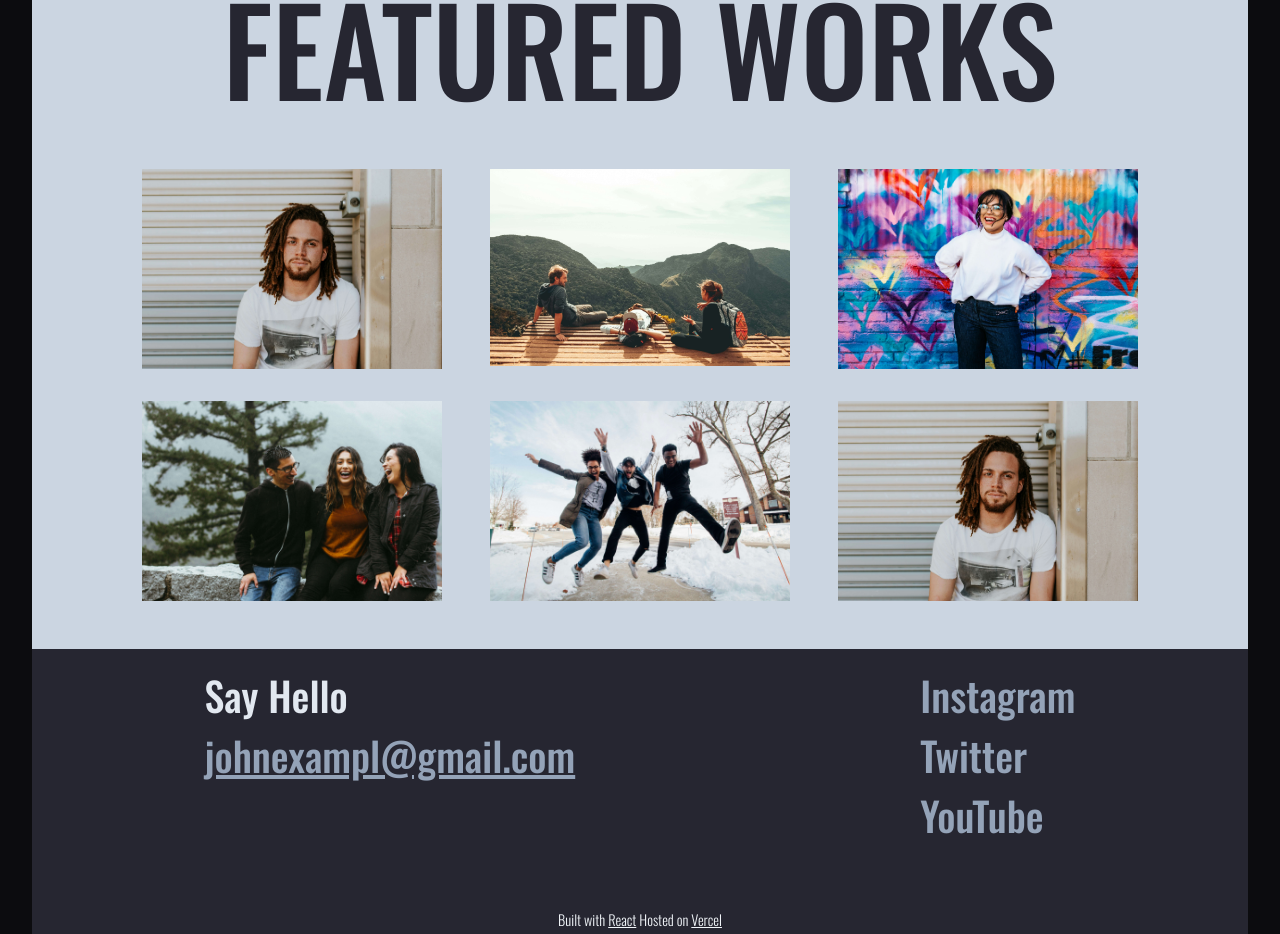
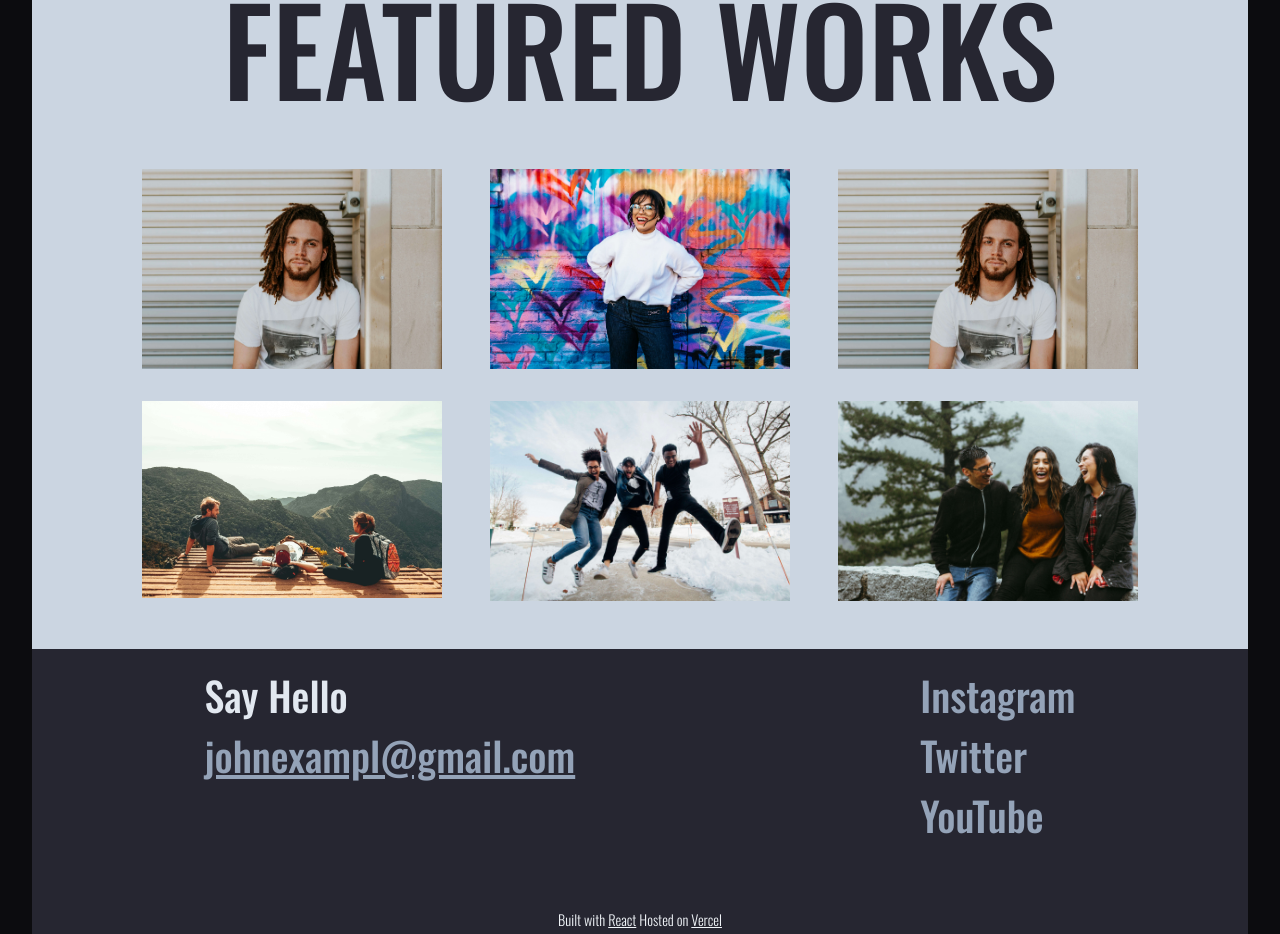
Before and after one commit to Thebuilderekes/give-a-thing, a React (Vite) app: page / in a window 1280 px wide. Shown: the part 1307-2241 px from the top of the page. Built offline with nearby package versions, Linux system fonts and the light colour scheme.

Commit message:
testing:img path

```diff
--- a/src/pages/HomePage/HomePage.jsx
+++ b/src/pages/HomePage/HomePage.jsx
@@ -5,38 +5,45 @@ import Gallery from '../../components/Gallery/Gallery';
 import Divider from '../../components/Shared/Divider/Divider';
 import Footer from '../../components/Shared/Footer/Footer';
 import JohnImage from '../../assets/jumping.jpg';
+import img1 from "../../assets/dread.jpg";
+import img2 from "../../assets/girl.jpg";
+import img3 from "../../assets/dread.jpg";
+import img4 from "../../assets/edidie.jpg";
+import img5 from "../../assets/people.jpg";
+import img6 from "../../assets/girlssmiling.jpg";
 const HomePage = () => {
   const images = [
     {
-      id: 1, // Unique identifier for each image (recommended)
-      src: '../src/assets/dread.jpg',
-      alt: 'A person with dreadlocks hairstyle', // Descriptive alt text
+      id: 1,
+      src: img1,
+      alt: 'A person with dreadlocks hairstyle',
     },
     {
       id: 2,
-      src: '../src/assets/edidie.jpg',
+      src: img2,
+
+      alt: 'A young girl wearing a white top on jeans laughing',
+    },
+    {
+      id: 3,
+      src: img3,
+      alt: 'A person with dreadlocks hairstyle',
+    },
+    {
+      id: 4,
+      src: img4,
       alt: 'People sitting on the edge of wooden floor overlooking mountains',
     },
     {
-      id: 3,
-      src: '../src/assets/girl.jpg',
-      alt: 'A young girl wearing a white top on jeans laughing',
-    },
-    {
-      id: 4,
-      src: '../src/assets/girlssmiling.jpg',
-      alt: 'one man and two women sitting and having a chat',
-    },
-    {
       id: 5,
-      src: '../src/assets/people.jpg',
-      alt: 'A group of people jumping in excitement with legs spread apart',
+      src: img5,
+      alt: 'A group of people jumping in excitement with arms and legs spread apart',
     },
 
     {
-      id: 6, // Add an ID if originally missing
-      src: '../src/assets/dread.jpg',
-      alt: 'Another person with dreadlocks hairstyle (if applicable)',
+      id: 6,
+      src: img6,
+      alt: 'one man and two women sitting on a ledge with a tree behind them while smiling',
     },
   ];
 
```
